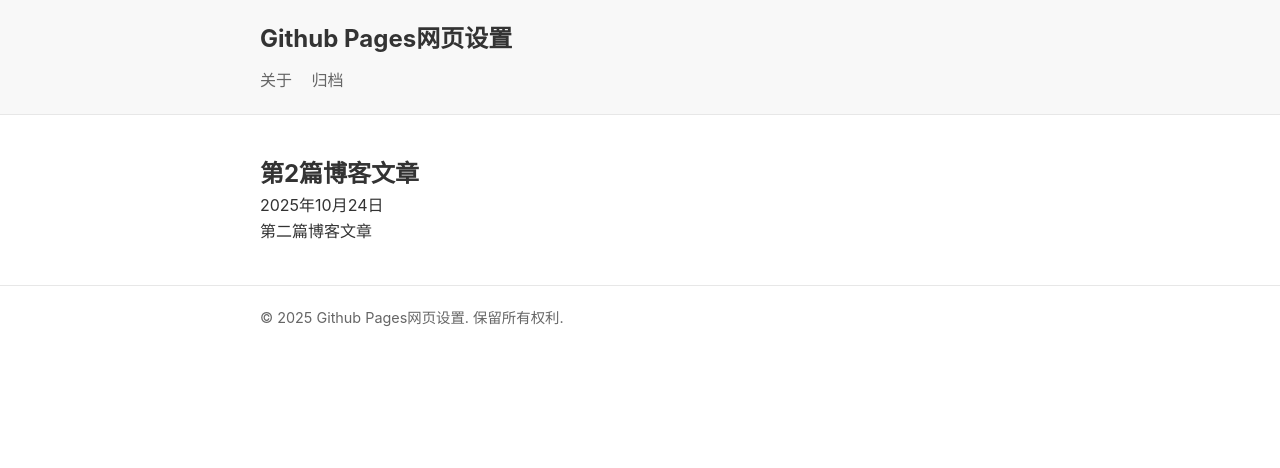
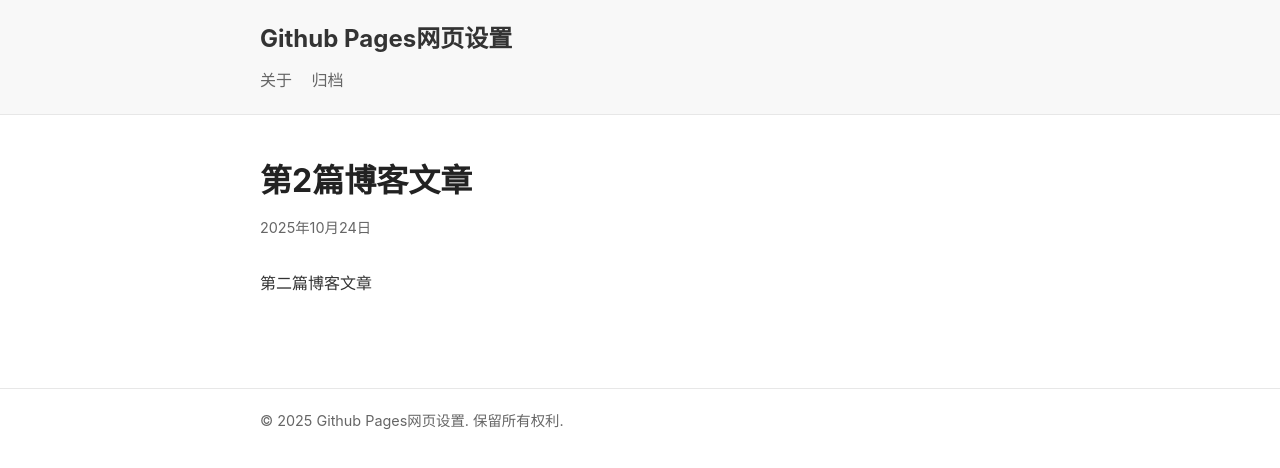
Before and after one commit to opcode0/skills-github-pages, a Jekyll site: the page built from _posts/2025-10-24-第2篇博客文章.md, in a window 1280 px wide. Shown: the top 468 px of the page. Built offline with Jekyll 4.4.1, drawn with Linux system fonts in a browser that asks for light colours; our own code applies the rules of GitHub Pages for plain Markdown files.

Commit message:
Add post styles to style.css
Add styles for post elements including header, title, meta, and content.

```diff
--- a/assets/css/style.css
+++ b/assets/css/style.css
@@ -33,6 +33,40 @@ body {
   text-decoration: none;
 }
 
+/* 文章样式 */
+.post {
+  margin-bottom: 50px;
+}
+
+.post-header {
+  margin-bottom: 30px;
+}
+
+.post-title {
+  font-size: 2rem;
+  margin-bottom: 10px;
+  color: #222;
+}
+
+.post-meta {
+  color: #666;
+  font-size: 0.9rem;
+}
+
+.post-content {
+  line-height: 1.8;
+}
+
+.post-content p {
+  margin-bottom: 1.5rem;
+}
+
+.post-content img {
+  max-width: 100%;
+  height: auto;
+  margin: 1.5rem 0;
+  border-radius: 4px;
+}
 .site-nav {
   margin-top: 10px;
 }
```
